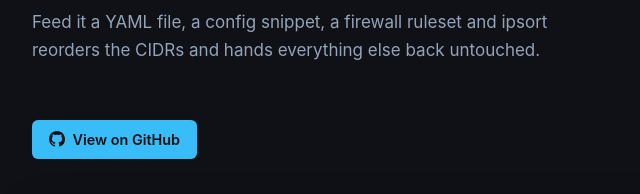
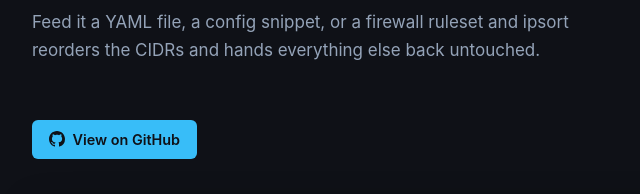
Before and after one commit to mfinelli/ipsort, a website: page index.html in a window 1280 px wide. Shown: the part 241-435 px from the top of the page, 248-888 px from the left. Drawn offline with Linux system fonts and the light colour scheme.

Commit message:
Fix grammar

```diff
--- a/index.html
+++ b/index.html
@@ -359,8 +359,8 @@
           alone.
         </h1>
         <p>
-          Feed it a YAML file, a config snippet, a firewall ruleset and ipsort
-          reorders the CIDRs and hands everything else back untouched.
+          Feed it a YAML file, a config snippet, or a firewall ruleset and
+          ipsort reorders the CIDRs and hands everything else back untouched.
         </p>
       </section>
 
```
